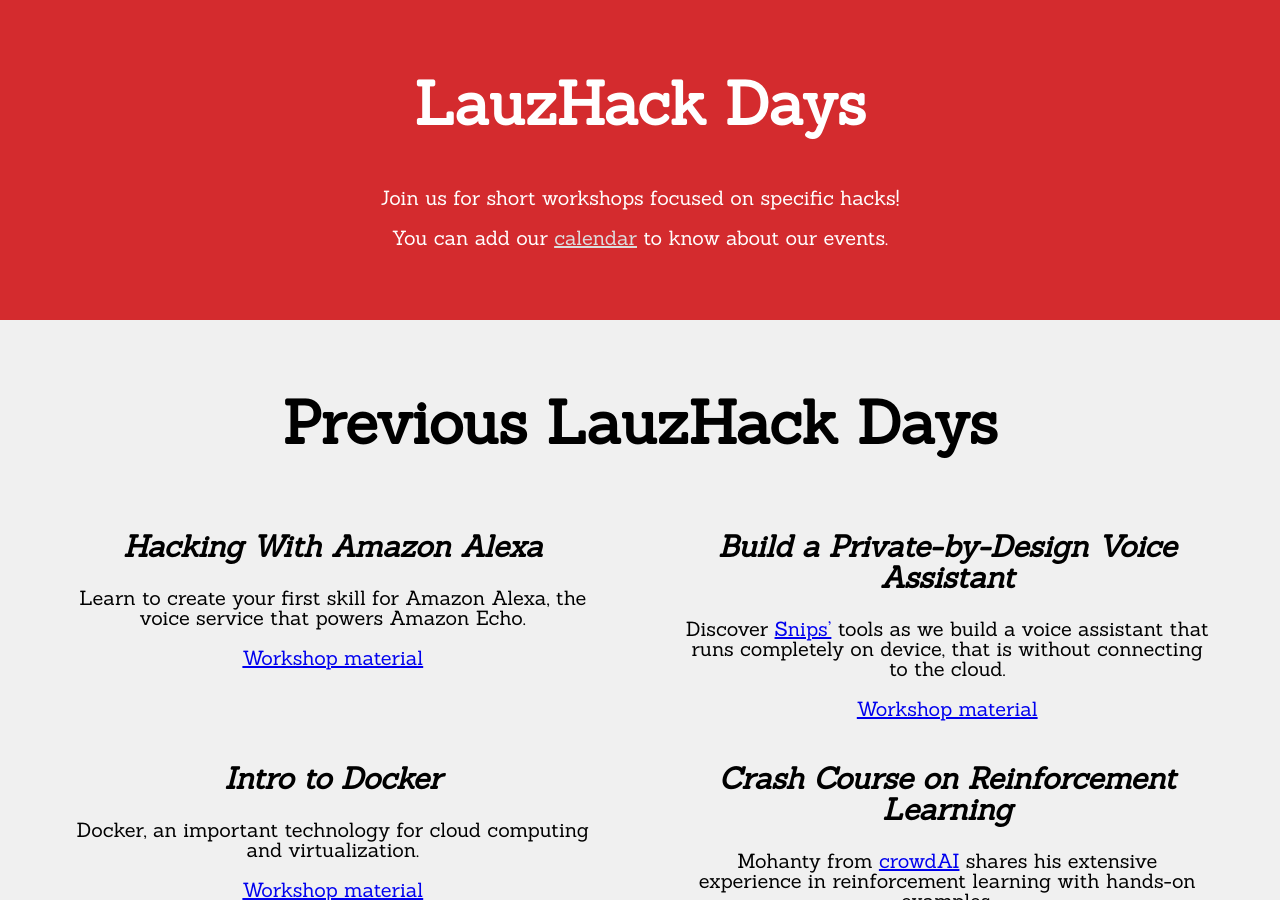
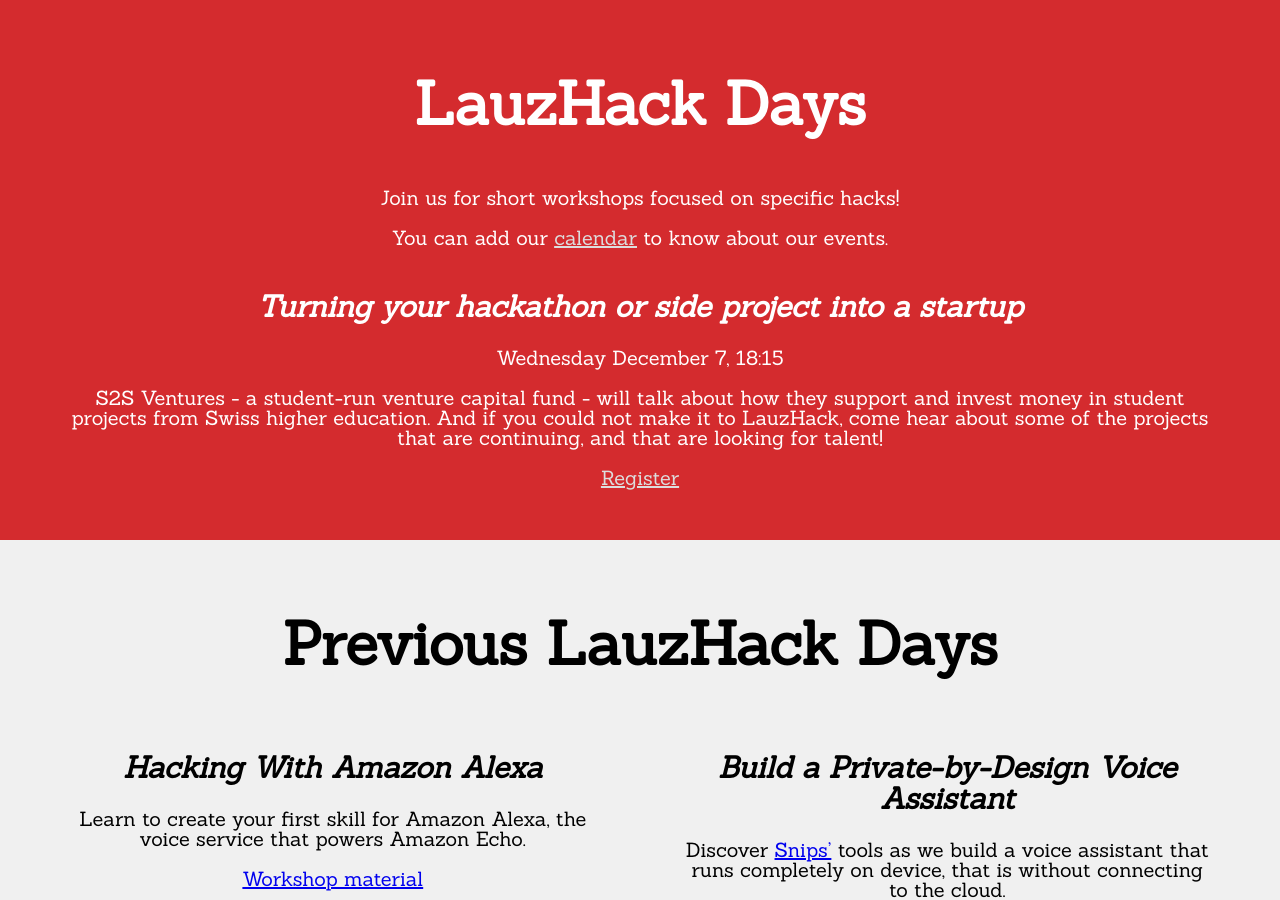
Before and after one commit to LauzHack/LauzHack.github.io, a Jekyll site: the page built from workshops.html, in a window 1280 px wide and 900 px high. Built offline with Jekyll 4.4.1, drawn with Linux system fonts in a browser that asks for light colours.

Commit message:
Add LauzHack 2022 S2S follow-up workshop.

```diff
--- a/_data/workshops.yml
+++ b/_data/workshops.yml
@@ -78,3 +78,8 @@ items:
     signup: 'https://forms.gle/VyJL9GwYonsjWFVU6'
     description: Come learn how to do zero-knowledge arguments efficiently using the Arkworks library for Rust! In this workshop we will be giving an introduction to Succinct Zero Knowledge Arguments of Knowledge (zkSNARKs) in general and Arkworks, a bleeding-edge Rust library for designing and implementing them.
     material: https://drive.google.com/file/d/1LOUlv6gkmkMQrKkmRrfr1Bl1AOrfXyeB/view?usp=sharing
+
+  Turning your hackathon or side project into a startup:
+    date: '2022-12-07 18:15'
+    signup: 'https://go.epfl.ch/lauzhacks2s'
+    description: S2S Ventures - a student-run venture capital fund - will talk about how they support and invest money in student projects from Swiss higher education. And if you could not make it to LauzHack, come hear about some of the projects that are continuing, and that are looking for talent!
```
